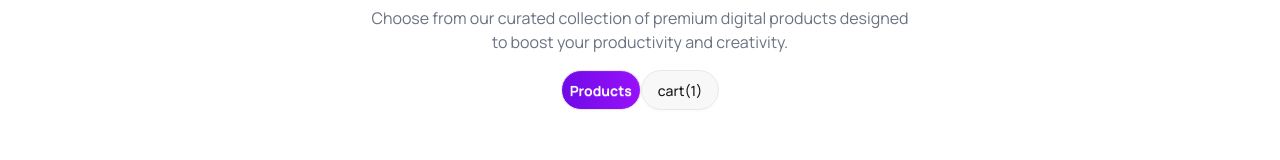
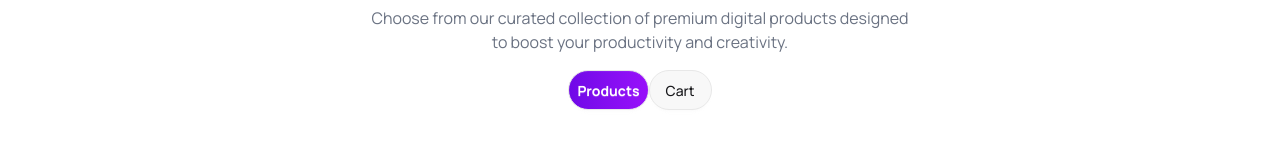
Before and after one commit to Rashedul2001/PH_B13_A06, a React (Vite) app: page / in a window 1280 px wide. Shown: the part 1152-1312 px from the top of the page. Built offline with nearby package versions, Linux system fonts and the light colour scheme.

Commit message:
Add Cart functionality

```diff
--- a/src/App.jsx
+++ b/src/App.jsx
@@ -7,21 +7,7 @@ import ProductContainer from './components/ProductContainer';
 import { useState } from 'react';
 
 function App() {
-  const [cartItems, setCartItems] = useState([{
-        "id": 1,
-        "name": "Canva Pro",
-        "description": "Design tool with templates, graphics, and collaboration features.",
-        "price": 12.99,
-        "period": "monthly",
-        "tag": "popular",
-        "tagType": "popular",
-        "features": [
-            "100+ templates",
-            "Brand Kit",
-            "Export to PDF"
-        ],
-        "icon": "https://i.ibb.co/Y48NngbJ/canva.jpg"
-    }]);
+  const [cartItems, setCartItems] = useState([]);
 
   return (
     <>
--- a/src/components/Card.jsx
+++ b/src/components/Card.jsx
@@ -13,7 +13,7 @@ const featureList = (features) => {
 }
 
 
-const Card = ({ product }) => {
+const Card = ({ product, cartItems, setCartItems }) => {
 
     return (
         <div className="p-5 space-y-4">
@@ -25,7 +25,7 @@ const Card = ({ product }) => {
             <p className="text-gray-500">{product.description}</p>
             <p><span className="text-2xl font-bold ">${product.price}</span><span className="text-gray-500">/{product.period}</span></p>
             {featureList(product.features)}
-            <button className="vp-gradient py-3 px-4 w-full rounded-full text-white font-bold btn">Buy Now</button>
+            <button className="vp-gradient py-3 px-4 w-full rounded-full text-white font-bold btn" onClick={() => setCartItems([...cartItems.filter((item) => item.id !== product.id), product])}>Buy Now</button>
 
         </div>
 
--- a/src/components/Cart.jsx
+++ b/src/components/Cart.jsx
@@ -1,10 +1,12 @@
 import React from 'react';
 
-const Cart = ({ cartItems }) => {
+const Cart = ({ cartItems, setCartItems }) => {
     const total = cartItems.reduce((acc, item) => acc + item.price, 0);
 
     return (
-        <div className='mt-10 sm:p-10 space-y-6'>
+        <div className='mt-10 sm:p-10 space-y-6'>{
+            cartItems.length > 0 ? (
+                <>
                     <p className='font-bold text-2xl'>Your Cart</p>
                     <div>{
                         cartItems.map(item => {
@@ -17,17 +19,23 @@ const Cart = ({ cartItems }) => {
                                             <p className='font-medium text-gray-500'>${item.price}</p>
                                         </div>
                                     </div>
-                            <button className='text-red-500 font-bold cursor-pointer btn'>Remove</button>
+                                    <button className='text-red-500 font-bold cursor-pointer btn' onClick={() => setCartItems(cartItems.filter(cartItem => cartItem.id !== item.id))}>
+                                        Remove
+                                    </button>
                                 </div>
                             )
                         })}
                     </div>
                     <div className='flex items-center justify-between'>
-                <p className='Total:'>Total:</p>
+                        <p className=''>Total:</p>
                         <p className='font-bold text-2xl '>${total.toFixed(2)}</p>
                     </div>
-            <button className='btn vp-gradient p-4 w-full rounded-full font-bold text-white '>Proceed to Checkout</button>
+                    <button className='btn vp-gradient p-4 w-full rounded-full font-bold text-white ' onClick={()=> setCartItems([])}>Proceed to Checkout</button>
+                </>) : (
+                <p className='text-center text-gray-500'>Your cart is empty.</p>
+            )}
         </div>
+
     );
 };
 
--- a/src/components/ProductContainer.jsx
+++ b/src/components/ProductContainer.jsx
@@ -22,16 +22,16 @@ const ProductContainer = ({ cartItems, setCartItems }) => {
                 <p className='text-gray-500'>Choose from our curated collection of premium digital products designed <br /> to boost your productivity and creativity. </p>
                 <div className='flex items-center justify-center'>
                     <button className={`btn p-2 rounded-full ${selectedTab === "Products" ? selectedStyle : "font-medium"} `} onClick={() => setSelectedTab("Products")}>Products</button>
-                    <button className={`btn py-2 px-4 rounded-full ${selectedTab === "Cart" ? selectedStyle : "font-medium"}`} onClick={() => setSelectedTab("Cart")}>cart{cartItems.length > 0 && `(${cartItems.length})`}</button></div>
+                    <button className={`btn py-2 px-4 rounded-full ${selectedTab === "Cart" ? selectedStyle : "font-medium"}`} onClick={() => setSelectedTab("Cart")}>Cart{cartItems.length > 0 && `(${cartItems.length})`}</button></div>
             </div>
             {
                 selectedTab === "Products" ? (
                     <Suspense fallback={<span className="mt-5 absolute left-1/2 loading loading-spinner loading-xl"></span>}>
-                        <Products productPromise={fetchProducts()} />
+                        <Products productPromise={fetchProducts()} cartItems={cartItems} setCartItems={setCartItems} />
                     </Suspense>
                 ) :
                     (
-                        <Cart cartItems={cartItems} />
+                        <Cart cartItems={cartItems} setCartItems={setCartItems} />
                     )
 
             }
--- a/src/components/Products.jsx
+++ b/src/components/Products.jsx
@@ -1,14 +1,14 @@
 import { use } from "react";
 import Card from "./Card";
 
-const Products = ({ productPromise }) => {
+const Products = ({ productPromise,cartItems, setCartItems }) => {
     const allProducts = use(productPromise);
 
     return (
         <div className="mt-10 grid grid-cols-1 md:grid-cols-2 lg:grid-cols-3 gap-8 " >
             {
                 allProducts.map((product) => (
-                    <Card key={product.id} product={product} />
+                    <Card key={product.id} product={product} cartItems={cartItems} setCartItems={setCartItems} />
                 ))
             }
         </div>
```
Also changed, not shown: 1 other file (tests, documents, lock files or other folders). Lines whose indentation alone changed are shown as unchanged.
